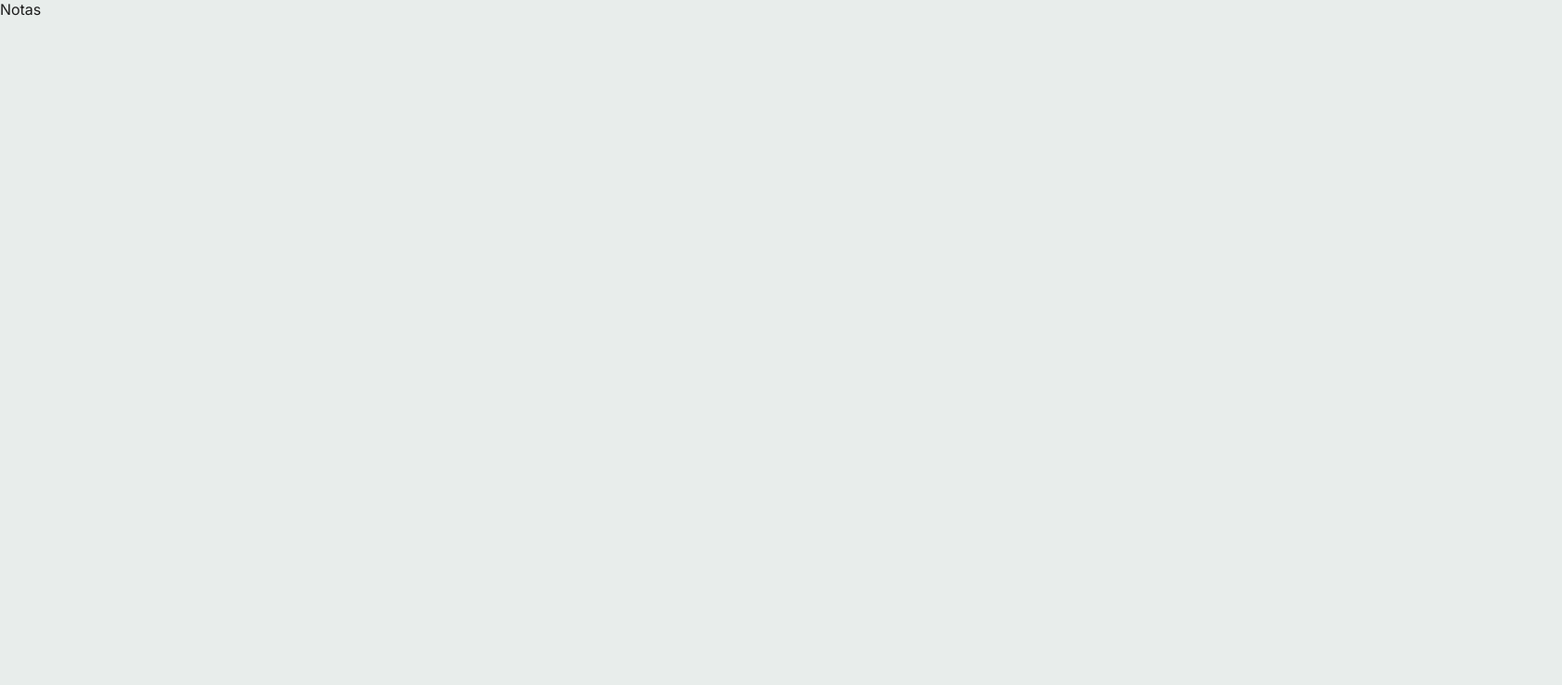
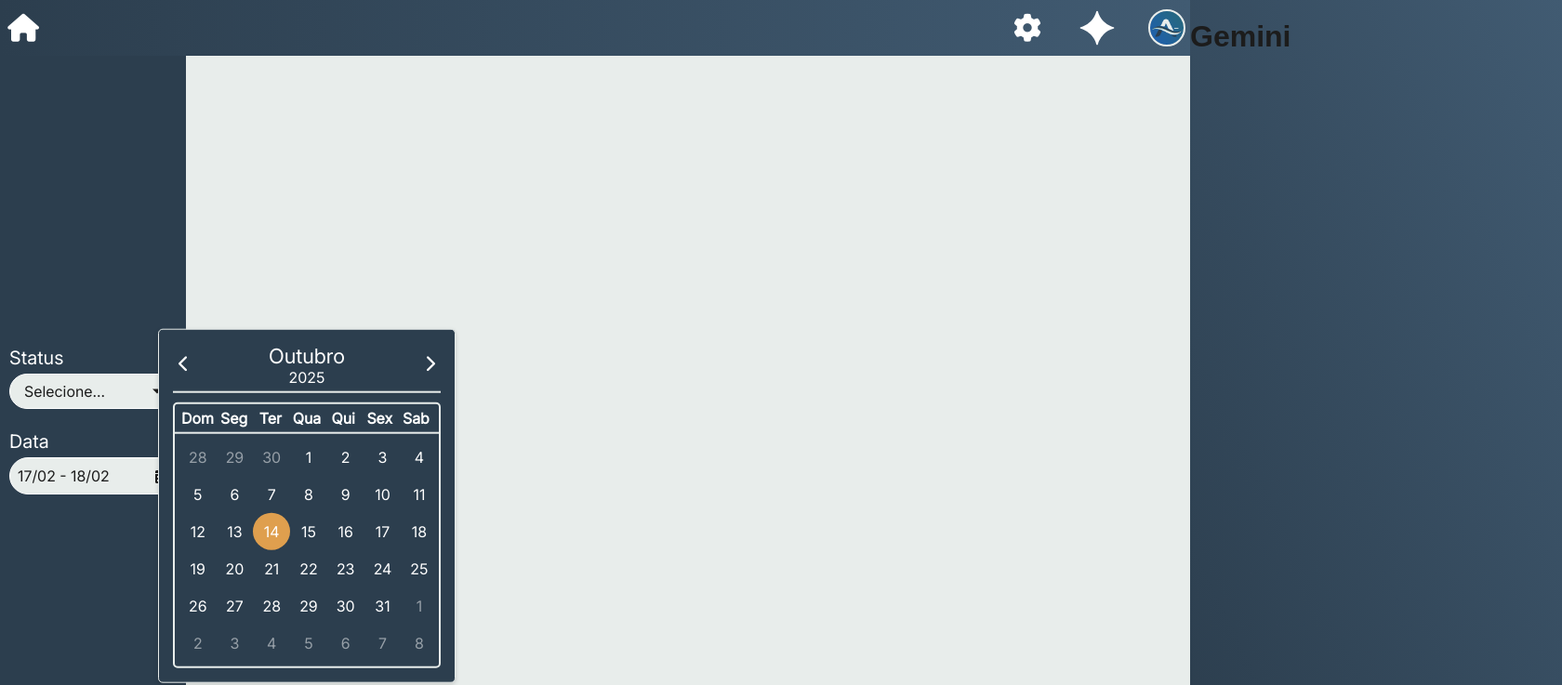
Before and after one commit to Larand26/Aminus, a React (Vite) app: page /#/notas in a window 1280 px wide. Shown: the top 737 px of the page at 93% size, 1680 px wide, since content can reach past the window. Built offline with nearby package versions, Linux system fonts and the light colour scheme.

Commit message:
style: cria o input data funcional

```diff
--- /dev/null
+++ b/src/components/InputDataLabel.jsx
@@ -0,0 +1,154 @@
+import { useState } from "react";
+
+import "../styles/input-data-label.css";
+
+const meses = [
+  "Janeiro",
+  "Fevereiro",
+  "Março",
+  "Abril",
+  "Maio",
+  "Junho",
+  "Julho",
+  "Agosto",
+  "Setembro",
+  "Outubro",
+  "Novembro",
+  "Dezembro",
+];
+const semanas = ["Dom", "Seg", "Ter", "Qua", "Qui", "Sex", "Sab"];
+
+const InputDataLabel = (props) => {
+  const [open, setOpen] = useState(true);
+  const [mes, setMes] = useState(new Date().getMonth());
+  const [ano, setAno] = useState(new Date().getFullYear());
+  const [dataSelecionada, setDataSelecionada] = useState([new Date(), null]);
+
+  const mudaMes = (novoMes) => () => {
+    if (novoMes < 0) {
+      setMes(11);
+      setAno(ano - 1);
+    } else if (novoMes > 11) {
+      setMes(0);
+      setAno(ano + 1);
+    } else {
+      setMes(novoMes);
+    }
+  };
+
+  const selecionarData = (dia) => {
+    const novaData = new Date(ano, mes, dia);
+    let [inicio, fim] = dataSelecionada;
+
+    if (
+      inicio.getTime() === novaData.getTime() ||
+      fim?.getTime() === novaData.getTime()
+    ) {
+      setDataSelecionada([novaData, null]);
+    } else if (inicio > novaData) {
+      setDataSelecionada([novaData, inicio]);
+    } else if (inicio < novaData) {
+      setDataSelecionada([inicio, novaData]);
+    }
+  };
+
+  const gerarDiasDoCalendario = () => {
+    const diasNoMes = new Date(ano, mes + 1, 0).getDate();
+    const primeiroDiaDoMes = new Date(ano, mes, 1).getDay();
+    const ultimoDiaMesAnterior = new Date(ano, mes, 0).getDate();
+    const dias = [];
+
+    for (let i = primeiroDiaDoMes; i > 0; i--) {
+      dias.push(
+        <div key={`prev-${i}`} className="dia dia-outro-mes">
+          {ultimoDiaMesAnterior - i + 1}
+        </div>
+      );
+    }
+
+    for (let dia = 1; dia <= diasNoMes; dia++) {
+      const dataAtual = new Date(ano, mes, dia);
+      dataAtual.setHours(0, 0, 0, 0);
+
+      const [inicio, fim] = dataSelecionada;
+      let classes = "dia";
+
+      if (inicio && !fim) {
+        const inicioNorm = new Date(inicio);
+        inicioNorm.setHours(0, 0, 0, 0);
+        if (dataAtual.getTime() === inicioNorm.getTime()) {
+          classes += " data-selecionada";
+        }
+      } else if (inicio && fim) {
+        const inicioNorm = new Date(inicio);
+        inicioNorm.setHours(0, 0, 0, 0);
+        const fimNorm = new Date(fim);
+        fimNorm.setHours(0, 0, 0, 0);
+
+        if (dataAtual.getTime() === inicioNorm.getTime()) {
+          classes += " data-inicio";
+        }
+        if (dataAtual.getTime() === fimNorm.getTime()) {
+          classes += " data-fim";
+        }
+        if (dataAtual > inicioNorm && dataAtual < fimNorm) {
+          classes += " data-intervalo";
+        }
+      }
+
+      dias.push(
+        <div key={dia} className={classes} onClick={() => selecionarData(dia)}>
+          {dia}
+        </div>
+      );
+    }
+
+    const celulasRestantes = 42 - dias.length; // 42 = 6 semanas * 7 dias
+    for (let i = 1; i <= celulasRestantes; i++) {
+      dias.push(
+        <div key={`next-${i}`} className="dia dia-outro-mes">
+          {i}
+        </div>
+      );
+    }
+
+    return dias;
+  };
+
+  return (
+    <div className="input-data-label">
+      <label>{props.label}</label>
+      <div className="input-data">
+        <p id="result">17/02 - 18/02</p>
+        <i className="fa fa-calendar-days"></i>
+      </div>
+      <div className="calendario">
+        <div className="calendario-mes">
+          <button onClick={mudaMes(mes - 1)}>
+            <i className="fa fa-chevron-left"></i>
+          </button>
+          <div className="mes-ano">
+            <span>{meses[mes]}</span>
+            <br />
+            <span>{ano}</span>
+          </div>
+          <button onClick={mudaMes(mes + 1)}>
+            <i className="fa fa-chevron-right"></i>
+          </button>
+        </div>
+        <div className="dias">
+          <div className="semana tabela-semana">
+            {semanas.map((semana) => (
+              <div key={semana} className="">
+                {semana}
+              </div>
+            ))}
+          </div>
+          <div className="tabela-semana">{gerarDiasDoCalendario()}</div>
+        </div>
+      </div>
+    </div>
+  );
+};
+
+export default InputDataLabel;
--- a/src/pages/Notas.jsx
+++ b/src/pages/Notas.jsx
@@ -1,4 +1,28 @@
+import { useState } from "react";
+
+import NavBar from "../components/NavBar";
+import BarraLateral from "../components/BarraLateral";
+import SelectLabel from "../components/SelectLabel";
+import InputLabel from "../components/InputLabel";
+import InputDataLabel from "../components/InputDataLabel";
+
+import vendedoresJson from "../assets/json/vendedores.json";
+
 const Notas = () => {
-  return <div>Notas</div>;
+  const [vendedor, setVendedor] = useState("");
+
+  return (
+    <>
+      <NavBar />
+      <BarraLateral>
+        <SelectLabel
+          label="Status"
+          options={vendedoresJson}
+          onChange={(e) => setVendedor(e.target.value)}
+        />
+        <InputDataLabel label="Data" />
+      </BarraLateral>
+    </>
+  );
 };
 export default Notas;
--- /dev/null
+++ b/src/styles/input-data-label.css
@@ -0,0 +1,114 @@
+.input-data-label {
+  display: flex;
+  flex-direction: column;
+  margin-bottom: 1rem;
+  width: 100%;
+}
+.input-data-label label {
+  margin-bottom: 5px;
+  font-size: 20px;
+  color: var(--cor-branco);
+}
+
+.input-data-label .input-data {
+  width: 100%;
+  height: 40px;
+  padding: 8px;
+  border: 1px solid var(--cor-branco);
+  border-radius: 50px;
+  background-color: var(--cor-fundo);
+  color: var(--cor-texto);
+  box-sizing: border-box;
+  display: flex;
+  justify-content: space-between;
+  align-items: center;
+  cursor: pointer;
+}
+
+.calendario {
+  position: absolute;
+  background-color: var(--cor-primaria);
+  border: 1px solid var(--cor-fundo);
+  box-sizing: border-box;
+  border-radius: 5px;
+  margin-top: 5px;
+  z-index: 1000;
+  box-shadow: 0 2px 5px rgba(0, 0, 0, 0.15);
+  width: 320px;
+  min-height: 381px;
+  transform: translate(50%, -30%);
+  color: var(--cor-branco);
+  padding: 15px;
+}
+
+.calendario-mes {
+  width: 100%;
+  display: flex;
+  justify-content: space-between;
+  text-align: center;
+  color: var(--cor-branco);
+  padding-bottom: 5px;
+  border-bottom: 2px solid var(--cor-fundo);
+}
+
+.calendario-mes span:nth-child(1) {
+  font-size: 22px;
+}
+
+.calendario-mes button {
+  background: none;
+  border: none;
+  color: var(--cor-branco);
+  font-size: 18px;
+  cursor: pointer;
+}
+
+.dias {
+  border-radius: 5px;
+  box-sizing: border-box;
+  border: 2px solid var(--cor-fundo);
+  margin-top: 10px;
+}
+
+.semana {
+  border-bottom: 2px solid var(--cor-fundo);
+  font-weight: bold;
+}
+
+.tabela-semana {
+  display: grid;
+  grid-template-columns: repeat(7, 1fr);
+  text-align: center;
+  padding: 5px;
+}
+.dia {
+  padding: 10px;
+  cursor: pointer;
+  transition: 0.2s;
+}
+.dia:hover {
+  background-color: var(--cor-amarelo);
+  border-radius: 50%;
+}
+.data-selecionada {
+  background-color: var(--cor-amarelo);
+  border-radius: 50% !important;
+}
+.data-intervalo {
+  background-color: var(--cor-amarelo);
+  color: var(--cor-branco);
+  border-radius: 0;
+}
+.data-inicio {
+  background-color: var(--cor-amarelo);
+  color: var(--cor-branco);
+  border-radius: 20px 0 0 20px;
+}
+.data-fim {
+  background-color: var(--cor-amarelo);
+  color: var(--cor-branco);
+  border-radius: 0 20px 20px 0;
+}
+.dia-outro-mes {
+  opacity: 0.5;
+}
```
